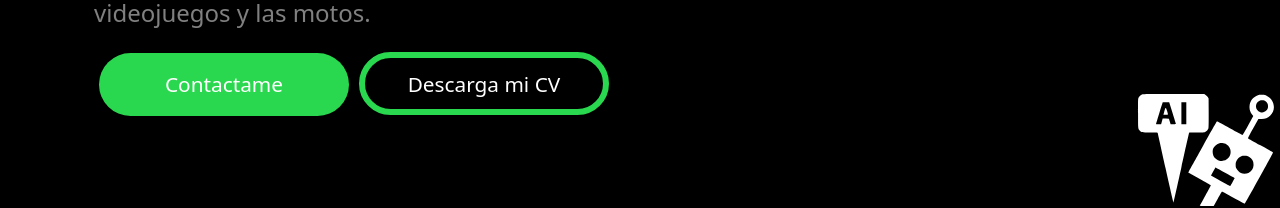
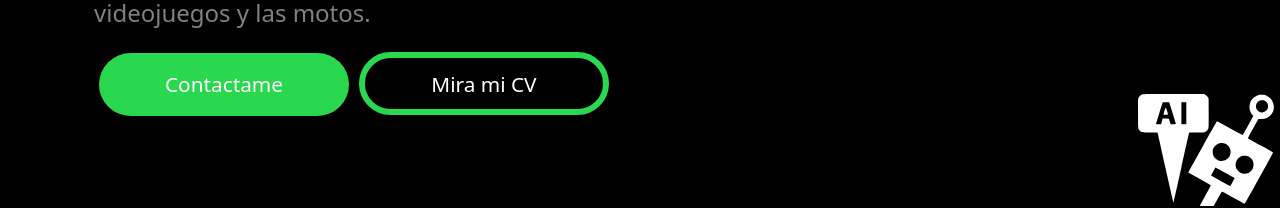
Before and after one commit to Gonzadeveloper/Portafolio-, a React (Vite) app in the folder vite-project/: page / in a window 1280 px wide. Shown: the part 568-776 px from the top of the page. Built offline with nearby package versions, Linux system fonts and the light colour scheme.

Commit message:
cambio de nombre boton descarga mi CV a mira mi CV

```diff
--- a/vite-project/src/Componets/Home/Home.jsx
+++ b/vite-project/src/Componets/Home/Home.jsx
@@ -51,7 +51,7 @@ function Home() {
           <div>
             <p className='TextoHomep'>Apasionado por la tecnología, la música, los videojuegos y las motos.</p>
             <button className="botonesHome1" onClick={scrollToContact}><span>Contactame</span></button>
-            <button className='botonesHome2' onClick={handleDownloadClick}><span>Descarga mi CV</span></button>
+            <button className='botonesHome2' onClick={handleDownloadClick}><span>Mira mi CV</span></button>
           </div>
         </div>
         <div className='divImg col-12 col-md-6'>
```
